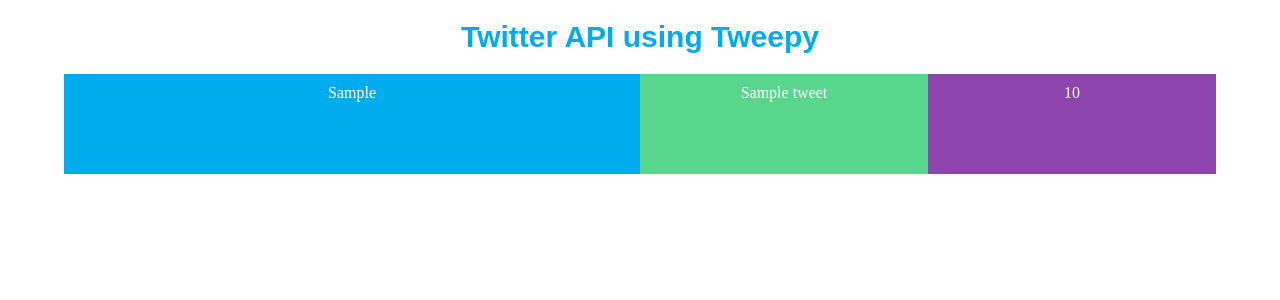
After one commit to Ninad10code/Twitter_API_test, a Django app: template twitter_api_test/templates/particular.html in a window 1280 px wide. The commit adds this page. Shown: the top 300 px of the page. Run offline with Django 3.2, Linux system fonts and the light colour scheme; the template is opened without the code that fills it: most values are stand-ins (such as "Sample title", 1, 10 or a date in 2020).

Commit message:
fetching details based on hastag and fetching tweets of user ids

```diff
--- a/twitter_api_test/Twitter_Python/urls.py
+++ b/twitter_api_test/Twitter_Python/urls.py
@@ -2,4 +2,6 @@
 from . import views
 urlpatterns = [
     path('',views.indexPage,name="indexPage"),
+    path('tweets_loc',views.tweets_loc,name="tweets_loc"),
+    path('particular',views.particular,name="particular"),
 ]
--- /dev/null
+++ b/twitter_api_test/static/tweets_location.css
@@ -0,0 +1,46 @@
+.dataTable{
+    margin-top: 50px;
+    margin: 0 auto;
+    display: block;
+    width: 100%;
+}
+
+.row{
+    width: 90%;
+    margin: 0 auto;
+    margin-bottom: 10px;
+    text-align: center;
+    display: block;
+    height: 100px;
+    /* padding: 10px 0 10px 0; */
+}
+
+.col{
+    /* display: inline-block; */
+    float: left;
+    /* padding: 3px; */
+    display: block;
+    height: 100%;
+}
+
+.col p{
+    padding: 10px;
+}
+
+.tweet{
+    background-color: #00acee;
+    color: white;
+    width: 50%;
+}
+
+.user{
+    background-color: #58D68D;
+    color: white;
+    width: 25%;
+}
+
+.location{
+    background-color: #8E44AD;
+    color: white;
+    width: 25%;
+}
--- a/twitter_api_test/templates/index.html
+++ b/twitter_api_test/templates/index.html
@@ -5,10 +5,12 @@
     <meta charset="UTF-8">
     <meta name="viewport" content="width=device-width, initial-scale=1.0">
     <link rel="stylesheet" href="{% static 'index.css' %}">
+    <link rel="stylesheet" href="{% static 'tweets_location.css' %}">
     <title>{% block title %}Twiter API Test{% endblock %}</title>
 </head>
 <body>
     <h1>Twitter API using Tweepy</h1>
+    {% block container1%}
     <div class="followers">
         <p>My Followers</p>
         <ol>
@@ -17,5 +19,6 @@
         {% endfor %}
         </ol>
     </div>
+    {%endblock%}
 </body>
 </html>
--- /dev/null
+++ b/twitter_api_test/templates/particular.html
@@ -0,0 +1,22 @@
+{% extends 'tweets_location.html' %}
+{% block title %}Tweet Details{% endblock %}
+
+{% block container1 %}
+{% for id,tweet,likes in tweet_info %}
+
+    <div class="dataTable">
+
+        <div class="row">
+            <div class="col tweet">
+                <p>{{id}}</p>
+            </div>
+            <div class="col user">
+                <p>{{tweet}}</p>
+            </div>
+            <div class="col location">
+                <p>{{likes}}</p>
+            </div>
+        </div>
+    </div>
+{%endfor%}
+{%endblock%}
--- /dev/null
+++ b/twitter_api_test/templates/tweets_location.html
@@ -0,0 +1,28 @@
+{% extends 'index.html'%}
+{% block title %}Tweets and Location{% endblock %}
+
+
+
+{% block container1%}
+    <div class="dataTable">
+
+
+        {% for tweet,user,location in tweet_data %}
+
+            <div class="row">
+                <div class="col tweet">
+                    <p>{{tweet}}</p>
+                </div>
+                <div class="col user">
+                    <p>{{user}}</p>
+                </div>
+                <div class="col location">
+                    <p>{{location}}</p>
+                </div>
+            </div>
+
+
+
+        {%endfor%}
+    </div>
+{% endblock %}
```
Also changed, not shown: twitter_api_test/Twitter_Python/views.py (+44 -3 lines).
